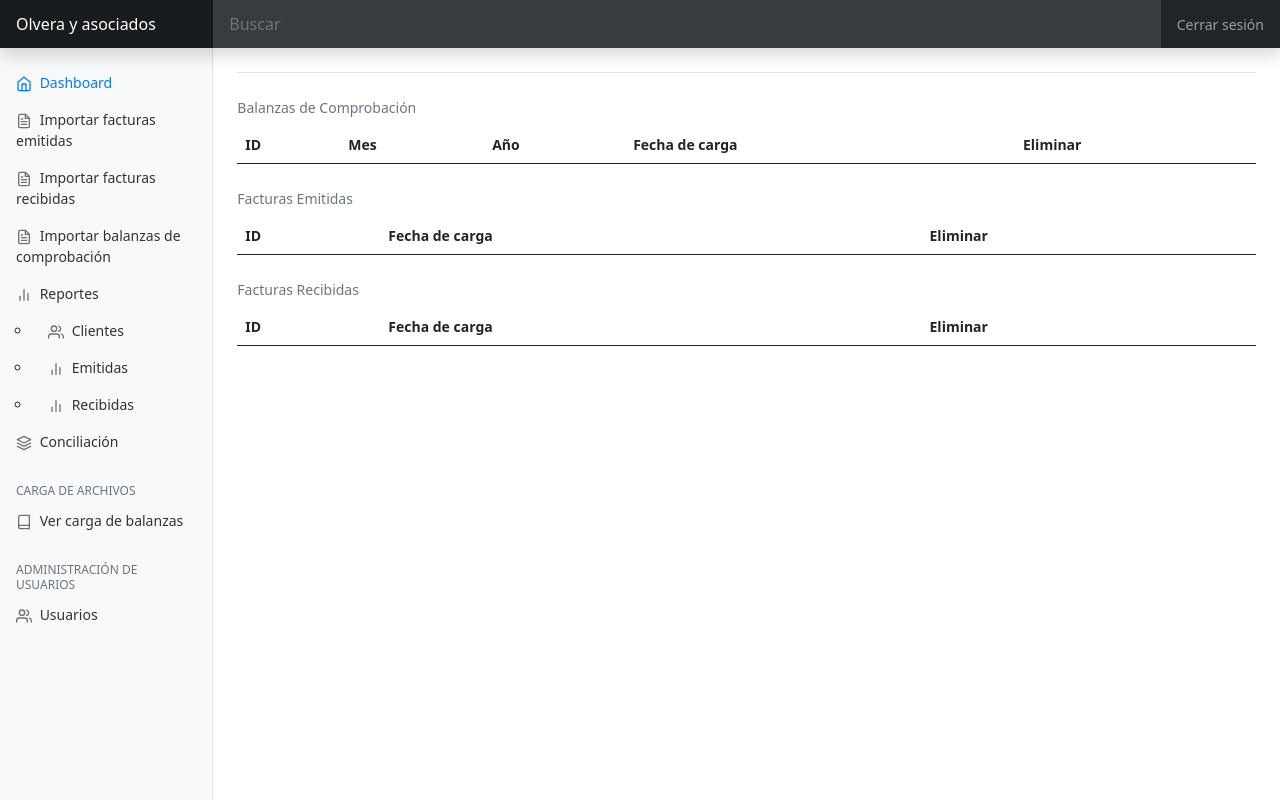
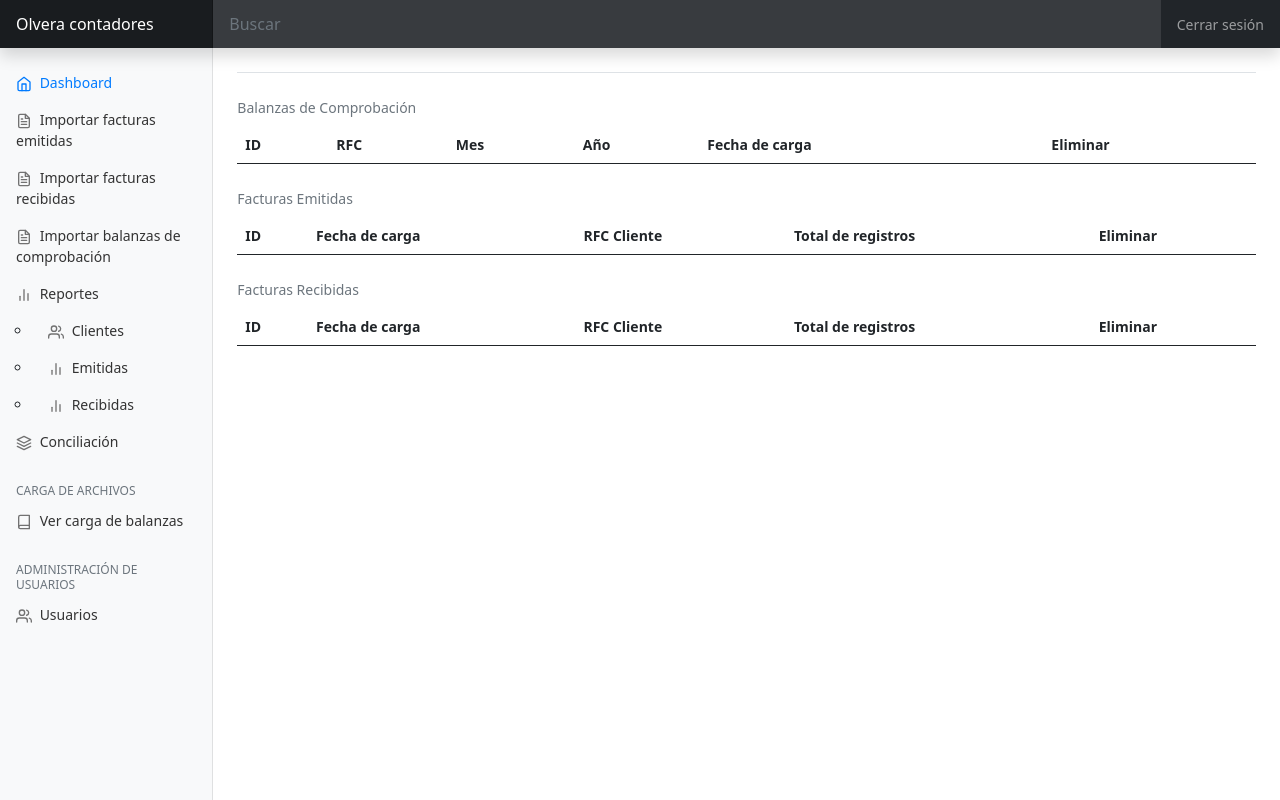
Before and after one commit to birkoff14/olvera, a Django app: page /impbalanza in a window 1280 px wide. Run offline with Django 3.2, Linux system fonts and the light colour scheme; data that the repository does not hold is empty; some libraries are stand-ins or nearby versions.

Commit message:
Cambios con Sonia

```diff
--- a/conciliacion/models.py
+++ b/conciliacion/models.py
@@ -167,5 +167,6 @@ class Balance(models.Model):
     Acreedor_2 = models.CharField(max_length=150, blank=True)
     Mes = models.CharField(max_length=150, blank=True)
     Año = models.CharField(max_length=150, blank=True)
+    RFC = models.CharField(max_length=150, blank=True)
     timestamp = models.DateTimeField(auto_now_add=True, editable=False, null=False, blank=False, verbose_name="Fecha")
     last_modified = models.DateTimeField(auto_now=True, editable=False, null=False, blank=False, verbose_name="Ultima Actualización")
--- a/conciliacion/urls.py
+++ b/conciliacion/urls.py
@@ -16,7 +16,7 @@ urlpatterns = [
     path('conciliacion/<str:cuenta>/<str:campo_1>/<str:campo_2>/<str:tabla>/<str:title_1>/<str:title_2>', views.conciliacion, name='conciliacion'),
     path('export/<str:cuenta>/<str:campo_1>/<str:campo_2>/<str:tabla>/<str:title_1>/<str:title_2>', views.export_data, name='export'),
     path('impbalanza', views.impbalanza, name='impbalanza'),
-    path('delete/<int:balanza_id>', views.delete_balanza),
+    path('delete/<str:balanza_id>', views.delete_balanza),
     path('deletefactem/<int:factemitidas_id>', views.delete_factemitidas),
     path('deletefactrec/<int:factrecibidas_id>', views.delete_factrecibidas),
 ]
--- a/conciliacion/views.py
+++ b/conciliacion/views.py
@@ -47,7 +47,7 @@ def logout(request):
 
 def menu(request):
 
-    titulo = "Olvera Contadores y Asociados"
+    titulo = "Olvera Contadores & Asesores"
 
     context = {
         "titulo" : titulo,
@@ -101,6 +101,8 @@ def receipts(request):
     titulo = "Importar reporte de facturas recibidas"
     file = ""
     hideForm = 0
+    txt = "El archivo subió correctamente"
+    e = ""
 
     if request.method == 'POST':
 
@@ -117,19 +119,20 @@ def receipts(request):
             df.to_sql('conciliacion_invoicerecibidas', con=engine, if_exists='append', index=False)
 
         except Exception:
-            file = "Hubo un error al subir el archivo, favor de comunicarse con el administrador"
-            print(file)
             e = sys.exc_info()
+            txt = "Hubo un error al subir el archivo, favor de comunicarse con el administrador"
+            print(txt)
             print(e)
 
         finally:
             hideForm = 1
-            file = "El archivo subió correctamente"
+            file = txt
 
     context = {
         "titulo" : titulo,
         "file" : file,
         "hideForm" : hideForm,
+        "error" : e,
     }
 
     return render(request, 'recibidas.html', context)
@@ -185,6 +188,7 @@ def repRecibidas(request):
                                     (select id, Fecha_Emision, SUBSTR(Fecha_Emision, 4,2) Mes, SUBSTR(Fecha_Emision, 7, 4) Año,
                                     SubTotal, IVA_16, Retenido_IVA, Retenido_ISR, Total from conciliacion_invoicerecibidas
                                     ) tbl
+                                    where Total > 0
                                     group by Mes, Año
                                     Order by 3, 2''')
 
@@ -199,18 +203,17 @@ def impConciliacion(request):
 
     titulo = "Importar balanza de comprobación"
     file = ""
+    txt = "El archivo subió correctamente"
     hideForm = 0
+    e = ""
 
-    queryset = Balance.objects.values('Mes').distinct().order_by('Mes')
+    queryset = Balance.objects.values('Mes', 'RFC').distinct().order_by('Mes')
 
     print(queryset.query)
 
     if request.method == 'POST':
-        ##balance_resource = BalanceResource()
-        ##ds = Dataset()
+
         new_conciliacion = request.FILES['xlsfile']
-        #new_conciliacion = env('Balanza')
-        #mes = form.cleaned_data['mes']
         mes = request.POST.get('mes', '')
         fname = new_conciliacion
         stream = fname.read()
@@ -226,29 +229,20 @@ def impConciliacion(request):
             df.to_sql('conciliacion_balance', con=engine, if_exists='append', index=False)
 
         except Exception:
-            file = "Hubo un error al subir el archivo, favor de comunicarse con el administrador"
-            print(file)
             e = sys.exc_info()
+            txt = "Hubo un error al subir el archivo, favor de comunicarse con el administrador"
+            print(txt)
             print(e)
-        #new_receipts = request.FILES['xlsfile']
-        #imported_data = ds.load(new_receipts.read())
 
-
-
-        ##result = balance_resource.import_data(ds, dry_run=True)
-        ##if not result.has_errors():
-            # Import now
-            ##balance_resource.import_data(ds, dry_run=False)
-            ##hideForm = 1
-            ##file = "El archivo subió correctamente"
         finally:
             hideForm = 1
-            file = "El archivo subió correctamente"
+            file = txt
 
     context = {
         "titulo" : titulo,
         "file" : file,
         "hideForm" : hideForm,
+        "error" : e,
         "queryset" : queryset,
     }
 
@@ -265,6 +259,7 @@ def conciliacion(request, cuenta, campo_1, campo_2, tabla, title_1, title_2):
                                     inner join conciliacion_balance b
                                     on SUBSTR(a.Fecha_Emision, 4, 2) = case when LENGTH(b.Mes) = 1 then Concat('0', b.Mes) when LENGTH(b.Mes) = 2 then b.Mes end
                                     and SUBSTR(a.Fecha_Emision, 7, 4) = b.Año
+                                    and a.RFC_Emisor = b.RFC
                                     where Cuenta = '""" + cuenta + """'
                                     ) tbl
                                     group by Mes, Año, """ + campo_2 + """, Cuenta
@@ -277,15 +272,19 @@ def conciliacion(request, cuenta, campo_1, campo_2, tabla, title_1, title_2):
         "cuenta" : count,
     }
 
+    print(r105)
+
     return render(request, 'conciliacion.html', context)
 
 def impbalanza(request):
 
     titulo = "Archivos cargados"
 
-    balanzas = Balance.objects.values('Mes', 'Año', 'timestamp').distinct()
-    emitidas = InvoiceEmitidas.objects.raw("select DISTINCT 1 id, timestamp,  replace(replace(replace(cast(timestamp as char), ' ', ''),'-',''),':', '') fecha from conciliacion_invoiceemitidas")
-    recibidas = InvoiceRecibidas.objects.raw("select DISTINCT 1 id, timestamp, replace(replace(replace(cast(timestamp as char), ' ', ''),'-',''),':', '') fecha from conciliacion_invoicerecibidas")
+    balanzas = Balance.objects.values('RFC', 'Mes', 'Año', 'timestamp').distinct()
+    emitidas = InvoiceEmitidas.objects.raw("select DISTINCT 1 id, timestamp, RFC_Emisor, replace(replace(replace(cast(timestamp as char), ' ', ''),'-',''),':', '') fecha, count(1) Total from conciliacion_invoiceemitidas group by timestamp, RFC_Emisor")
+    recibidas = InvoiceRecibidas.objects.raw("select DISTINCT 1 id, timestamp, RFC_Receptor, replace(replace(replace(cast(timestamp as char), ' ', ''),'-',''),':', '') fecha, count(1) Total from conciliacion_invoicerecibidas group by timestamp, RFC_Receptor")
+    print(emitidas)
+    print(recibidas)
 
     context = {
         "titulo" : titulo,
@@ -306,7 +305,7 @@ def delete_balanza(request, balanza_id):
         #print(selBalanza)
 
             with connection.cursor() as cursor:
-                cursor.execute("DELETE FROM conciliacion_balance WHERE CONCAT(Mes, Año) = '" + delete + "'")
+                cursor.execute("DELETE FROM conciliacion_balance WHERE CONCAT(Mes, Año, RFC) = '" + delete + "'")
             #"DELETE FROM mydb_mymodel WHERE s_type = '%s' AND barcode = '%s' AND shopcode = '%s' AND date = '%s'" ,
             #[d.s_type,d.barcode,d.shopcode,d.date]
         #)
--- a/mysite/templates/balanzasCargadas.html
+++ b/mysite/templates/balanzasCargadas.html
@@ -11,6 +11,7 @@
         <thead>
           <tr>
             <th scope="col">ID</th>
+            <th scope="col">RFC</th>
             <th scope="col">Mes</th>
             <th scope="col">Año</th>
             <th scope="col">Fecha de carga</th>
@@ -21,15 +22,15 @@
         {% for dt in balanzas %}
           <tr>
             <th scope="row">{{forloop.counter}}</th>
+            <td>{{ dt.RFC }} </td>
             <td>{{dt.Mes}}</td>
             <td>{{dt.Año}}</td>
             <td>{{dt.timestamp}}</td>
-            <td><a href="delete/{{dt.Mes}}{{dt.Año}}" class="btn btn-danger" id = '{{dt.Mes}}{{dt.Año}}'>Borrar</a></td>
+            <td><a href="delete/{{dt.Mes}}{{dt.Año}}{{dt.RFC}}" class="btn btn-danger" id = '{{dt.Mes}}{{dt.Año}}{{dt.RFC}}'>Borrar</a></td>
           </tr>
         {% endfor %}
         </tbody>
       </table>
-
 
       <table class="table caption-top">
         <caption>Facturas Emitidas</caption>
@@ -37,6 +38,8 @@
           <tr>
             <th scope="col">ID</th>
             <th scope="col">Fecha de carga</th>
+            <th scope="col">RFC Cliente</th>
+            <th scope="col">Total de registros</th>
             <th scope="col">Eliminar</th>
           </tr>
         </thead>
@@ -45,6 +48,8 @@
           <tr>
             <th scope="row">{{forloop.counter}}</th>
             <td>{{dt.timestamp}}</td>
+            <td>{{ dt.RFC_Emisor }}</td>
+            <td>{{ dt.Total }}</td>
             <td><a href="deletefactem/{{dt.fecha}}" class="btn btn-danger" id = '{{dt.fecha}}'>Borrar</a></td>
           </tr>
         {% endfor %}
@@ -57,6 +62,8 @@
           <tr>
             <th scope="col">ID</th>
             <th scope="col">Fecha de carga</th>
+            <th scope="col">RFC Cliente</th>
+            <th scope="col">Total de registros</th>
             <th scope="col">Eliminar</th>
           </tr>
         </thead>
@@ -65,6 +72,8 @@
           <tr>
             <th scope="row">{{forloop.counter}}</th>
             <td>{{dt.timestamp}}</td>
+            <td>{{ dt.RFC_Receptor }}</td>
+            <td>{{ dt.Total }}</td>
             <td><a href="deletefactrec/{{dt.fecha}}" class="btn btn-danger" id = '{{dt.fecha}}'>Borrar</a></td>
           </tr>
         {% endfor %}
--- a/mysite/templates/base.html
+++ b/mysite/templates/base.html
@@ -60,7 +60,7 @@
 
   <header class="navbar navbar-dark sticky-top bg-dark flex-md-nowrap p-0 shadow">
     <!--img src="{% static 'img/logo.ico' %} " /-->
-    <a class="navbar-brand col-md-3 col-lg-2 me-0 px-3" href="/menu">Olvera y asociados</a>
+    <a class="navbar-brand col-md-3 col-lg-2 me-0 px-3" href="/menu">Olvera contadores</a>
     <button class="navbar-toggler position-absolute d-md-none collapsed" type="button" data-bs-toggle="collapse"
       data-bs-target="#sidebarMenu" aria-controls="sidebarMenu" aria-expanded="false" aria-label="Toggle navigation">
       <span class="navbar-toggler-icon"></span>
```
Also changed, not shown: mysite/templates/importBalanza.html (+3 -11 lines), mysite/templates/importar.html (+8 -6 lines), mysite/templates/login.html (+38 -10 lines), mysite/templates/recibidas.html (+9 -6 lines), 3 other files.
